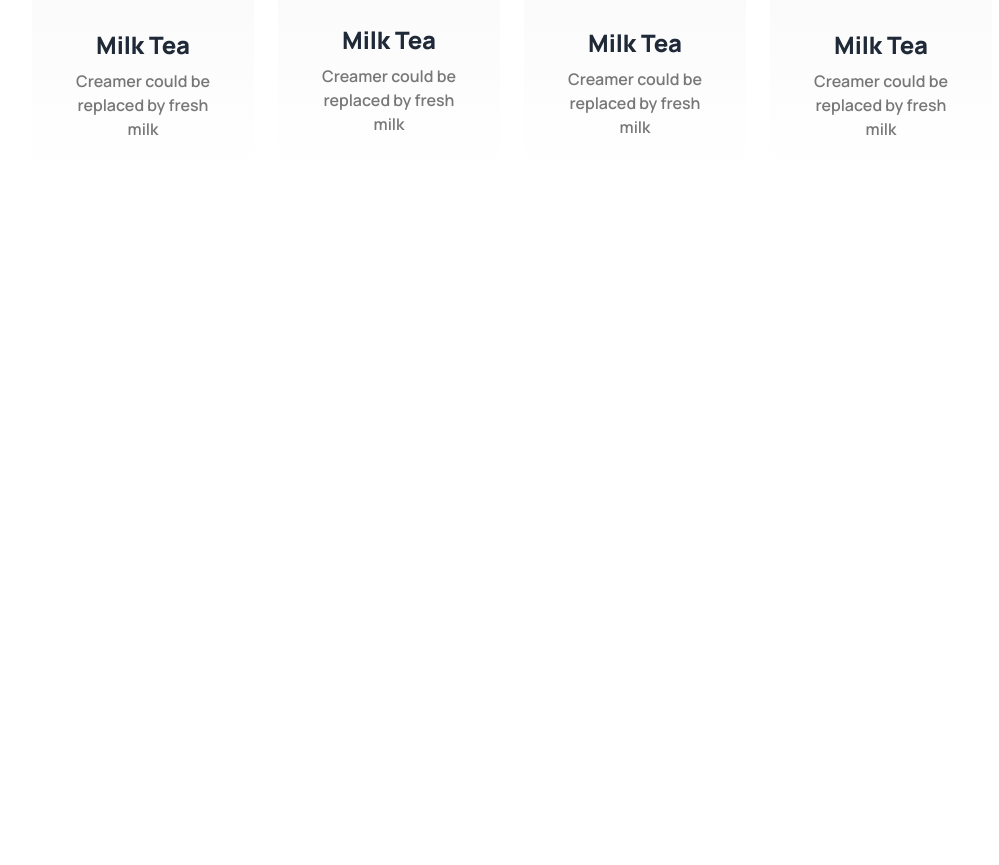
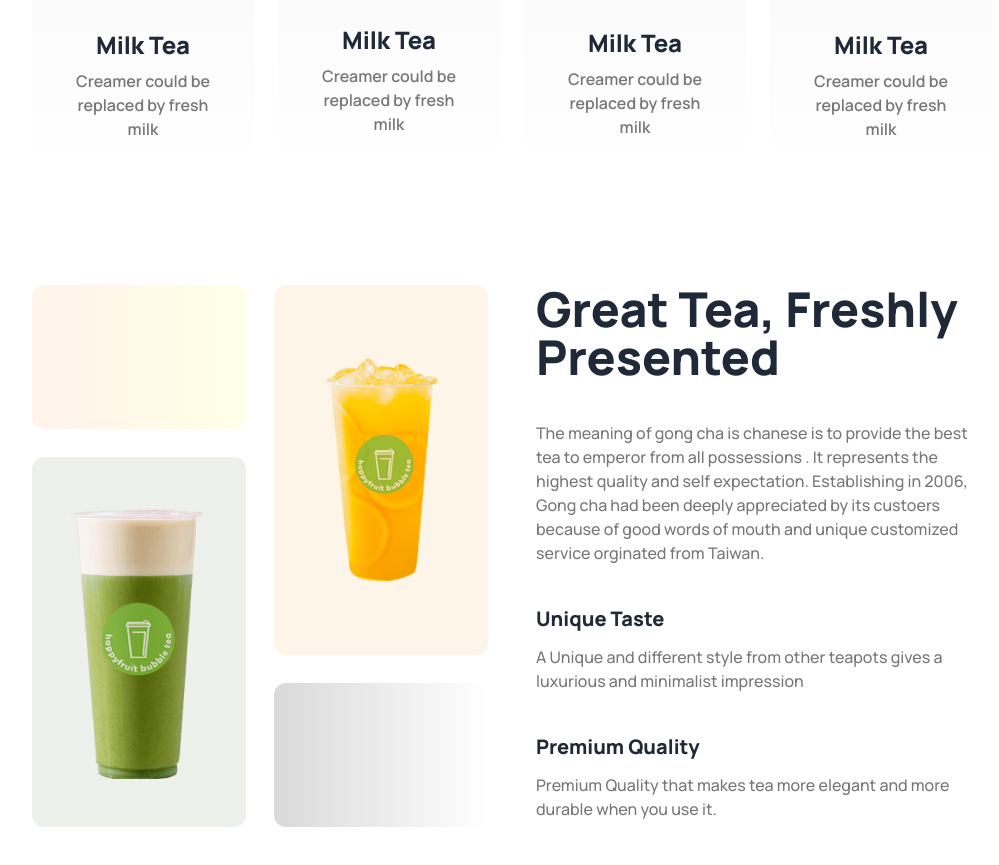
Before and after one commit to ShahnazFR/Tea-House-Using-daisyUI, a plain HTML site: page index.html in a window 1280 px wide. Shown: the part 1172-2037 px from the top of the page, without its empty margins (128-1127 px from the left). Before the commit the page ends 1457 px from the top, so only its background shows below. Drawn offline with nearby package versions, Linux system fonts and the light colour scheme.

Commit message:
Great Tea section is completed and responsive

```diff
--- a/index.html
+++ b/index.html
@@ -76,6 +76,7 @@
         </div>
     </header>
     <main class="w-5/6 lg:w-3/4 lg:max-w-6xl mx-auto">
+        <!-- Featured Section Starts -->
         <section class="my-10 lg:my-28">
             <div class="text-center space-y-5 flex flex-col items-center justify-center mb-12">
                 <h2 class="primary-heading-color font-extrabold text-4xl lg:text-5xl">Our Featured Products</h2>
@@ -131,9 +132,36 @@
             </div>
             </div>
         </section>
-        <section>
+        <!-- Great Tea Section Starts -->
+        <section class="my-10 lg:my-28 flex flex-col lg:flex-row gap-12">
+            <div class="grid grid-cols-1 md:grid-cols-2 gap-7 flex-1">
+                <div class="h-36 bg-gradient-to-r from-[#FF8938FF] to-[#FF0] opacity-10 rounded-xl"></div>
+                <div class="row-span-2 rounded-xl px-8 py-12 bg-[#E6A6231A] flex justify-center items-center">
+                    <img src="./images/fresh-1.png" alt="">
+                </div>
+                <div class="row-span-2 rounded-xl px-8 py-12 bg-[#5776391A] flex justify-center items-center">
+                    <img src="./images/fresh-2.png" alt="">
+                </div>
+                <div class="h-36 rounded-xl bg-gradient-to-r from-[#D9D9D9] to-[#FFFFFF]"></div>
+            </div>
+            <div class="flex-1 space-y-10">
+                <div class="space-y-10">
+                    <h2 class="primary-heading-color font-extrabold text-4xl lg:text-5xl">Great Tea, Freshly <br> Presented</h2>
+                    <p class="font-medium text-[#777]">The meaning of gong cha is chanese is to provide the best tea to emperor from all possessions . It represents the highest quality and self expectation. Establishing in 2006, Gong cha had been deeply appreciated by its custoers  because of good words of mouth and unique customized service orginated from Taiwan.</p>
+                </div>
+                <div class="space-y-3">
+                    <h4 class="text-xl font-extrabold">Unique Taste</h4>
+                    <p class="font-medium text-[#777]">A Unique and different style from other teapots gives a luxurious and minimalist impression</p>
+                </div>
+                <div class="space-y-3">
+                    <h4 class="text-xl font-extrabold">Premium Quality</h4>
+                    <p class="font-medium text-[#777]">Premium Quality that makes tea more elegant and more durable when you use it.</p>
+                </div>
 
-        </section class="my-10 lg:my-28">
+
+
+            </div>
+        </section>
     </main>
     <footer></footer>
 </body>
```
